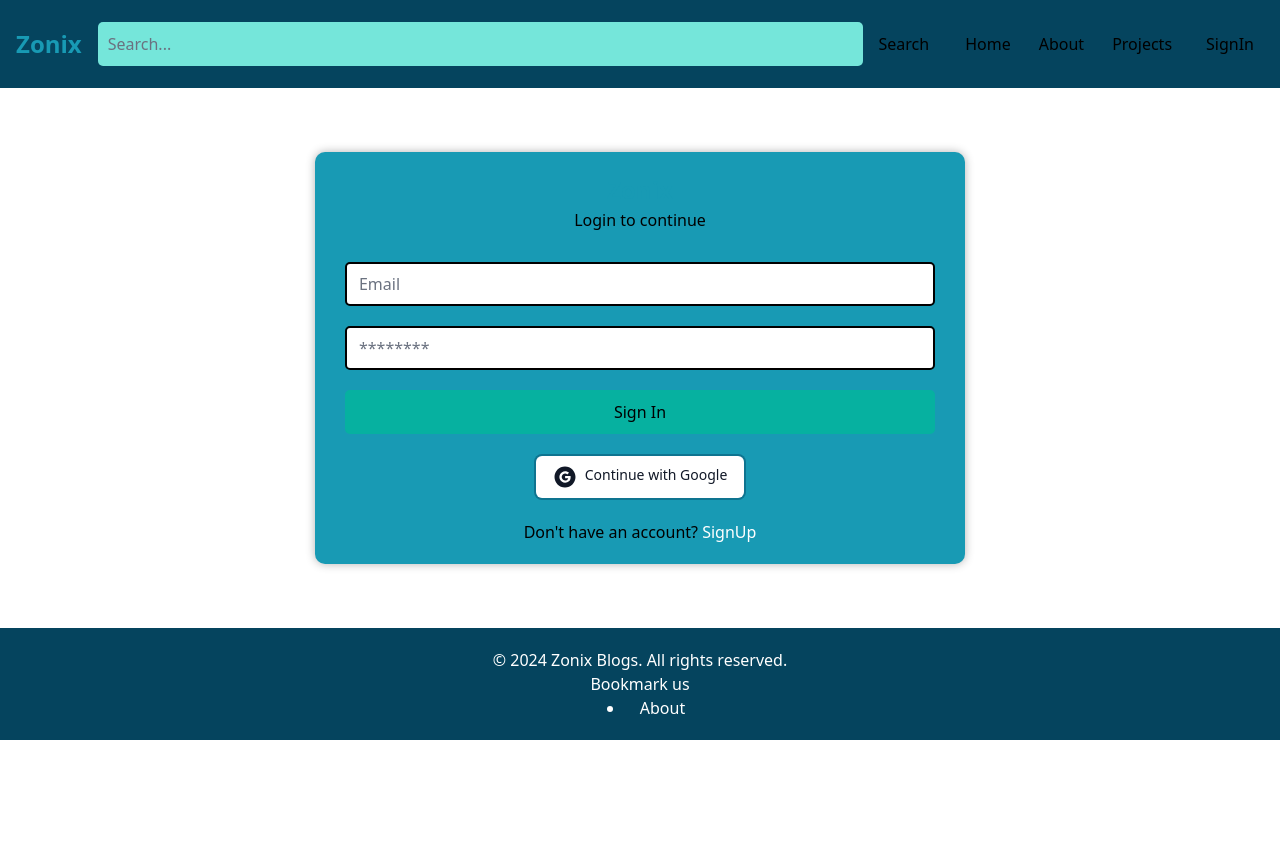
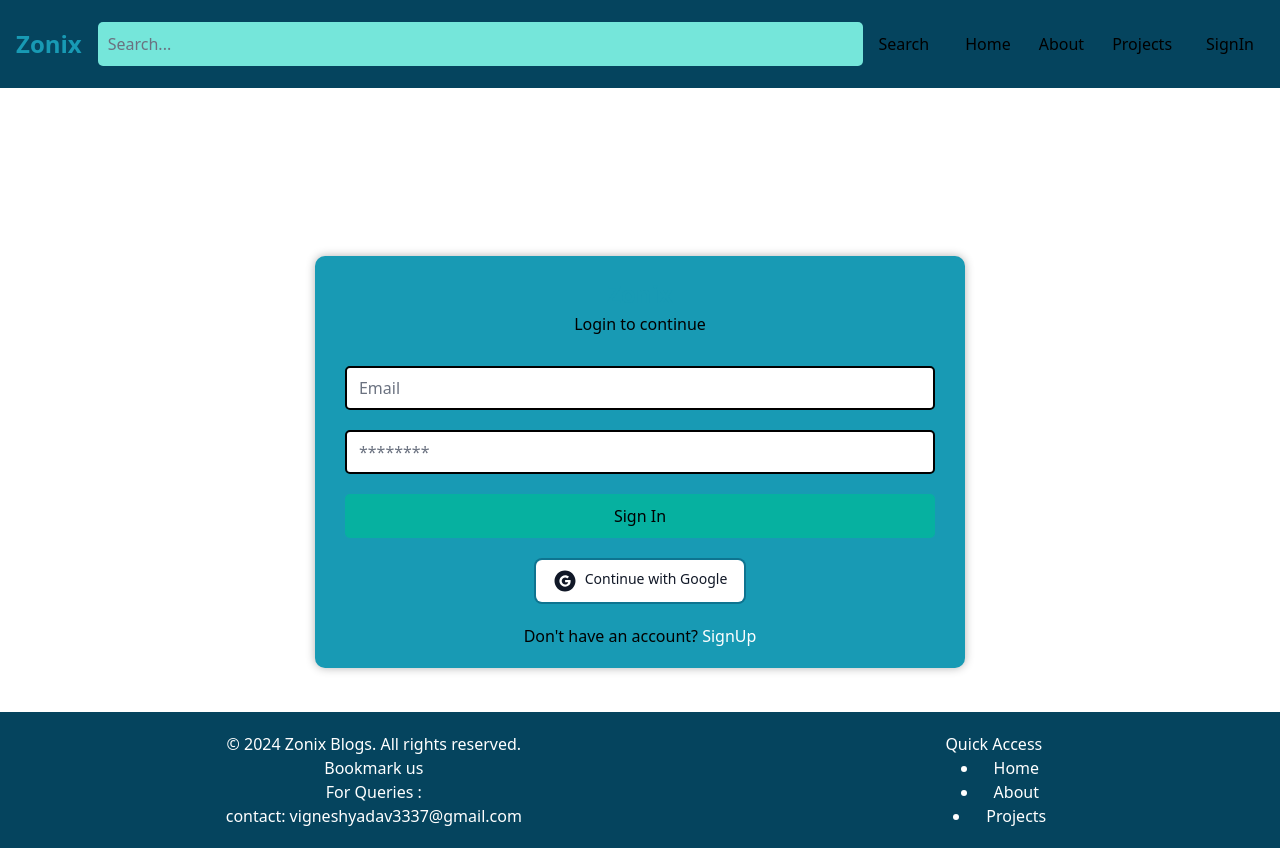
Before and after one commit to vigneshkunta/vueinfo, a React (Vite) app in the folder client/: page /sign-in in a window 1280 px wide. Before the commit the page ends 800 px from the top, so only its background shows below. Built offline with nearby package versions, Linux system fonts and the light colour scheme; no server answers.

Commit message:
added additional features to the footer

```diff
--- a/client/src/App.jsx
+++ b/client/src/App.jsx
@@ -18,6 +18,7 @@ import Search from './pages/Search';
 export default function App() {
   return (
  <BrowserRouter>
+ <div className="footer-allignment">
    <ScrollToTop />
  <Header/>
  <Routes>
@@ -36,6 +37,7 @@ export default function App() {
   <Route path="/projects" element={<Projects/>} />
   <Route path='/post/:postSlug' element={<PostPage />} />
  </Routes>
+ </div>
  <Footer/>
  </BrowserRouter>
   )
--- a/client/src/components/Footer.css
+++ b/client/src/components/Footer.css
@@ -5,13 +5,13 @@
     text-align: center;
     position: relative;
     bottom: 0px;
-    width: 100%;
+    width: 100vw;
 }
 
 .footer-content {
     display: flex;
-    flex-direction: column;
-    justify-content: space-between;
+    flex-direction: row;
+    justify-content: space-around;
     align-items: center;
 }
 
--- a/client/src/components/Footer.jsx
+++ b/client/src/components/Footer.jsx
@@ -7,10 +7,19 @@ export default function Footer() {
   return (
     <footer className="footer">
     <div className="footer-content">
-        <p>&copy; 2024 Zonix Blogs. All rights reserved.</p>
+      <div className='left-section'>
+         <p>&copy; 2024 Zonix Blogs. All rights reserved.</p>
         <p>Bookmark us</p>
+        <p>For Queries : </p>
+          <p>contact: vigneshyadav3337@gmail.com</p>
+      </div>
+        <div className='rignt-section'>
+        <p>Quick Access</p>
         <div className="social-icons">
+            <li><Link to="/">Home</Link></li>
             <li><Link to="/about">About</Link></li>
+            <li><Link to="/projects">Projects</Link></li>
+        </div>
         </div>
     </div>
 </footer>
--- a/client/src/components/Navbar.css
+++ b/client/src/components/Navbar.css
@@ -97,6 +97,10 @@ nav {
     /* margin-left: 3vw; */
   }
 
+  .footer-allignment {
+    min-height: 89vh;
+  }
+
 
   @media screen and (max-width: 760px) {
   .menu{
@@ -130,6 +134,11 @@ nav {
   width: 140vw;
   margin: 2px;
   padding-left: 10vw;
+}
+
+
+.footer-allignment {
+  min-height: 138vh;
 }
 
   }
--- a/client/src/components/Sidebar.css
+++ b/client/src/components/Sidebar.css
@@ -1,7 +1,7 @@
 
 .sidebar {
     width: 200px;
-    height: 70vh;
+    height: 78vh;
     background-color:lightblue;
     color: #fff;
     padding: 20px;
@@ -46,6 +46,17 @@
 width: 71vw;
 }
 
+   @media screen and (max-height: 520px) {
+   .sidebar {
+    height: 120vh;
+   }
+    }
+   @media screen and (min-height: 815px) {
+   .sidebar {
+    height: 85vh;
+   }
+    }
+
    @media screen and (max-width: 760px) {
     .sidebar-allignment{
       display: flex;
--- a/client/src/pages/SignupPage.css
+++ b/client/src/pages/SignupPage.css
@@ -4,6 +4,8 @@
     align-items: center;
     justify-content: center;
     /* margin-bottom: 20vh; */
+    position: relative;
+    top: 13vh;
 }
 
 #signup-container {
@@ -75,7 +77,9 @@
         display: flex;
         align-items: center;
         justify-content: center;
-        margin-left: 30%;
+        margin-left: 27%;
+        position: relative;
+        top: 20vh;
     }
 
     }
```
